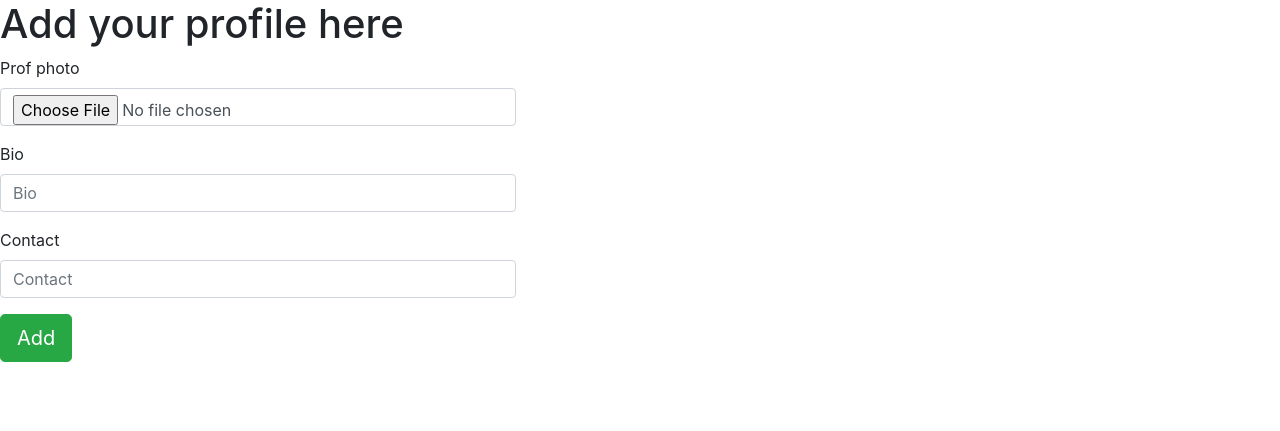
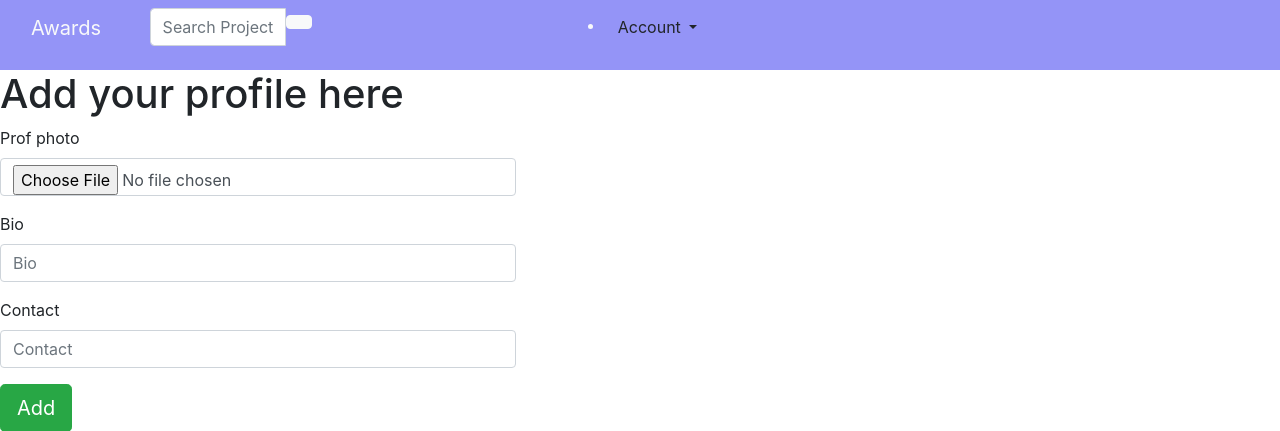
Before and after one commit to david-njungo/Awards-project, a Django app: page /add/profile in a window 1280 px wide. Shown: the top 431 px of the page. Run offline with Django 3.2, Linux system fonts and the light colour scheme; the visitor is signed in with stand-in values (Sample User, id 1); some libraries are stand-ins or nearby versions.

Commit message:
add navbar to the profile page

```diff
--- a/awardsapp/templates/home.html
+++ b/awardsapp/templates/home.html
@@ -50,7 +50,7 @@
     <h1 class="text-center text-dark fw-bold">PROJECTS</h1>
         {% for project in projects %}
         <div class="row">
-        <div class="col-lg-4 d-flex align-items-stretch">
+        <div class="col-lg-8 d-flex align-items-stretch">
             <div class="card" style="width: 18rem;">
                 <img src="{{project.image.url}}" class="img-responsive" class="card-img-top" alt="...">
                 <div class="card-body">
@@ -60,7 +60,7 @@
                 </div>
             </div>
         </div>
-        </div>
+    </div>
     </div>
     </div>
     {% empty %}
--- a/awardsapp/templates/navbar.html
+++ b/awardsapp/templates/navbar.html
@@ -1,21 +1,21 @@
 <nav class="navbar navbar-inverse ">
   <div class="row">
-    <div class="col-3">
+    <div class="col-2">
       <div class="container-fluid ">
         <div class="navbar-header">
           <a class="navbar-brand text-light fw-bold " href="{% url 'home' %}">Awards</a>
         </div>
       </div>
     </div>
-    <div class="col-6">
+    <div class="col-7">
       <!-- Adding a search form  -->
       <div class="col-sm-6 col-md-6 navbar-right">
 
         <form class="navbar-form" role="search" action="{% url 'search_results' %}">
           <div class="input-group">
-            <input type="text" class="form-control" placeholder="Search Project" name="project">
+            <input type="text" class="form-control me-1" placeholder="Search Project" name="project">
             <div class="input-group-btn">
-              <button class="btn btn-default" type="submit"><i class="glyphicon glyphicon-search"></i></button>
+              <button class="btn btn-light text-info btn-default" type="submit"><i class="glyphicon glyphicon-search"></i></button>
             </div>
           </div>
         </form>
@@ -36,7 +36,7 @@
                 <a href="{%url 'home'%}">Home</a>
               </li>
               <li>
-                <a href="{%url 'myprofile'%}">Create Profile</a>
+                <a href="{%url 'myprofile'%}">My Profile</a>
               </li>
               <li>
               <li>
--- a/awardsapp/templates/profile.html
+++ b/awardsapp/templates/profile.html
@@ -1,5 +1,6 @@
 {% load bootstrap4 %}
 {% load static %}
+
 <!DOCTYPE html>
 <html>
 
@@ -16,6 +17,7 @@
 </head>
 
 <body>
+    {% include "navbar.html" %}
     <h1>Add your profile here</h1>
     <div class="row">
         <div class="col-5">
```
